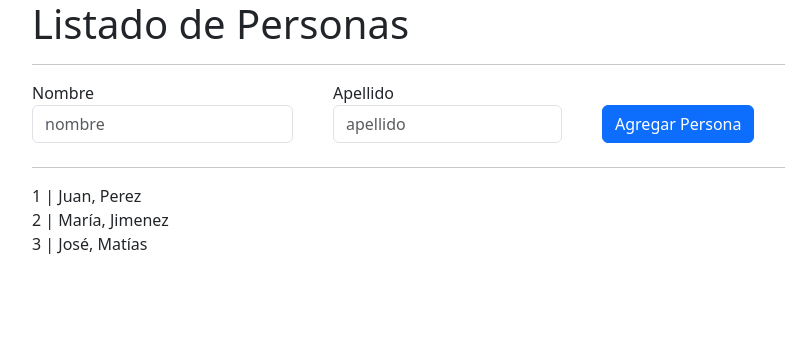
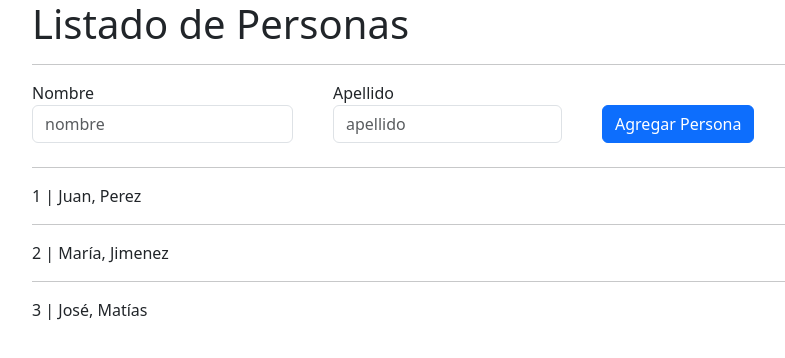
Before and after one commit to Markosgt7/Curso_angular_2023, an Angular app: page / in a window 1280 px wide. Shown: the top 358 px of the page, without its empty margins (50-835 px from the left). Built offline with nearby package versions, Linux system fonts and the light colour scheme.

Commit message:
cambio en tsconfig para no inicializar varibles y comunicar componenetes padres e hijos @input @output

```diff
--- a/src/app/app.module.ts
+++ b/src/app/app.module.ts
@@ -8,6 +8,7 @@ import { PersonasComponent } from './personas/personas.component';
 import { FormsModule } from '@angular/forms';//se agrego para poder usar el two way binding
 import { CalculatorComponent } from './components/calculator/calculator.component';
 import { ListadoPersonasComponent } from './components/listado-personas/listado-personas.component';
+import { ListaPersonaComponent } from './components/listado-personas/lista-persona/lista-persona.component';
 
 @NgModule({
   declarations: [
@@ -15,7 +16,8 @@ import { ListadoPersonasComponent } from './components/listado-personas/listado-
     PersonaComponent,
     PersonasComponent,
     CalculatorComponent,
-    ListadoPersonasComponent
+    ListadoPersonasComponent,
+    ListaPersonaComponent
   ],
   imports: [
     BrowserModule,
--- /dev/null
+++ b/src/app/components/listado-personas/lista-persona/lista-persona.component.html
@@ -0,0 +1,11 @@
+
+<div class="container">
+  <hr>
+  <div class="row">
+    <div class="col-lg-8 justify-content-center">
+      <div>
+        {{ indice + 1 }} | {{ persona.nombre }}, {{ persona.apellido }}
+      </div>
+    </div>
+  </div>
+</div>
--- /dev/null
+++ b/src/app/components/listado-personas/lista-persona/lista-persona.component.ts
@@ -0,0 +1,15 @@
+import { Component, Input } from '@angular/core';
+import { Persona } from '../persona.model';
+
+@Component({
+  selector: 'app-lista-persona',
+  templateUrl: './lista-persona.component.html',
+  styleUrls: ['./lista-persona.component.css']
+})
+export class ListaPersonaComponent {
+  @Input() persona: Persona;
+  @Input() indice: number;
+  personas = [];
+
+
+}
--- a/src/app/components/listado-personas/listado-personas.component.html
+++ b/src/app/components/listado-personas/listado-personas.component.html
@@ -27,7 +27,6 @@
               name="apellido"
               placeholder="apellido"
               [(ngModel)]="apellidoInput"
-
             />
           </div>
         </div>
@@ -44,13 +43,10 @@
     </form>
   </div>
 </div>
-<div class="container">
-  <hr>
-  <div class="row">
-    <div class="col-lg-8 justify-content-center">
-      <div *ngFor="let persona of personas; let i = index">
-        {{ i + 1 }} | {{ persona.nombre }}, {{ persona.apellido }}
-      </div>
-    </div>
-  </div>
-</div>
+
+<app-lista-persona
+  *ngFor="let personaElemento of personas; let i = index"
+  [persona]="personaElemento"
+  [indice]="i"
+>
+</app-lista-persona>
--- a/tsconfig.json
+++ b/tsconfig.json
@@ -2,6 +2,7 @@
 {
   "compileOnSave": false,
   "compilerOptions": {
+    "strictPropertyInitialization": false,
     "baseUrl": "./",
     "outDir": "./dist/out-tsc",
     "forceConsistentCasingInFileNames": true,
```
Also changed, not shown: src/app/components/listado-personas/lista-persona/lista-persona.component.css (added).
